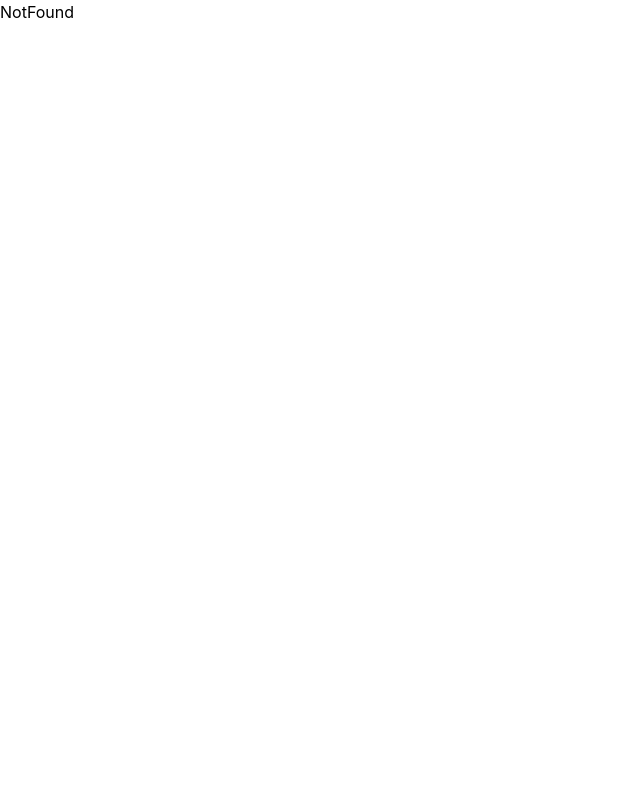
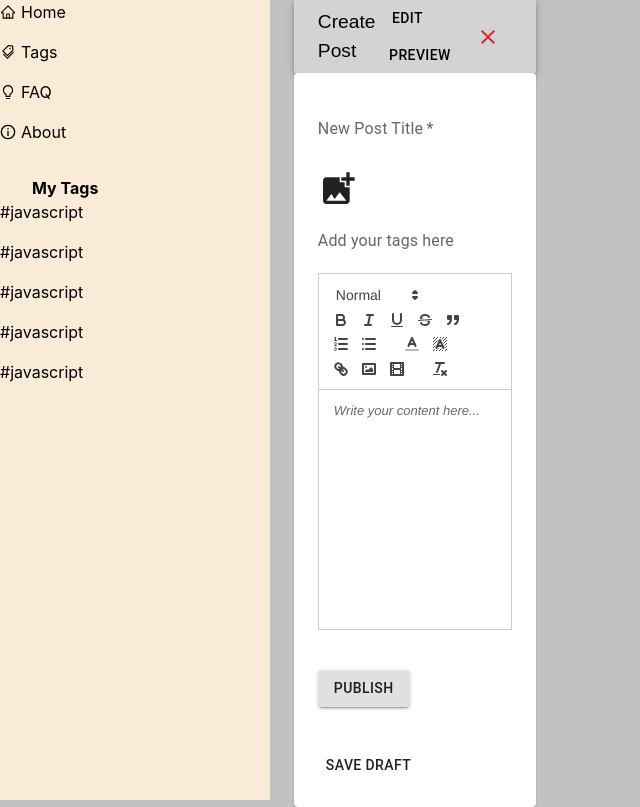
Before and after one commit to aisha0926/blog-platform, a React (Create React App) app in the folder frontend/: page /post in a window 1280 px wide. Shown: the whole page, without its empty margins (0-640 px from the left). Built offline with nearby package versions, Linux system fonts and the light colour scheme.

Commit message:
feat: added create post page logic and route

```diff
--- a/frontend/src/Pages/CreatePostPage.css
+++ b/frontend/src/Pages/CreatePostPage.css
@@ -1,3 +1,4 @@
+
 body {
     background-color: rgb(194, 194, 194);
 }
--- a/frontend/src/Pages/CreatePostPage.jsx
+++ b/frontend/src/Pages/CreatePostPage.jsx
@@ -81,7 +81,7 @@
   return (
 
 
-    <Container maxWidth="80%">
+    <Container maxWidth="100vw">
         <AppBar position="static"  sx= { { bgcolor: 'lightgray' }}>
             <Toolbar>
             <Typography variant="h7">
```
Also changed, not shown: frontend/src/Routes/router.js (+9 -0 lines).
